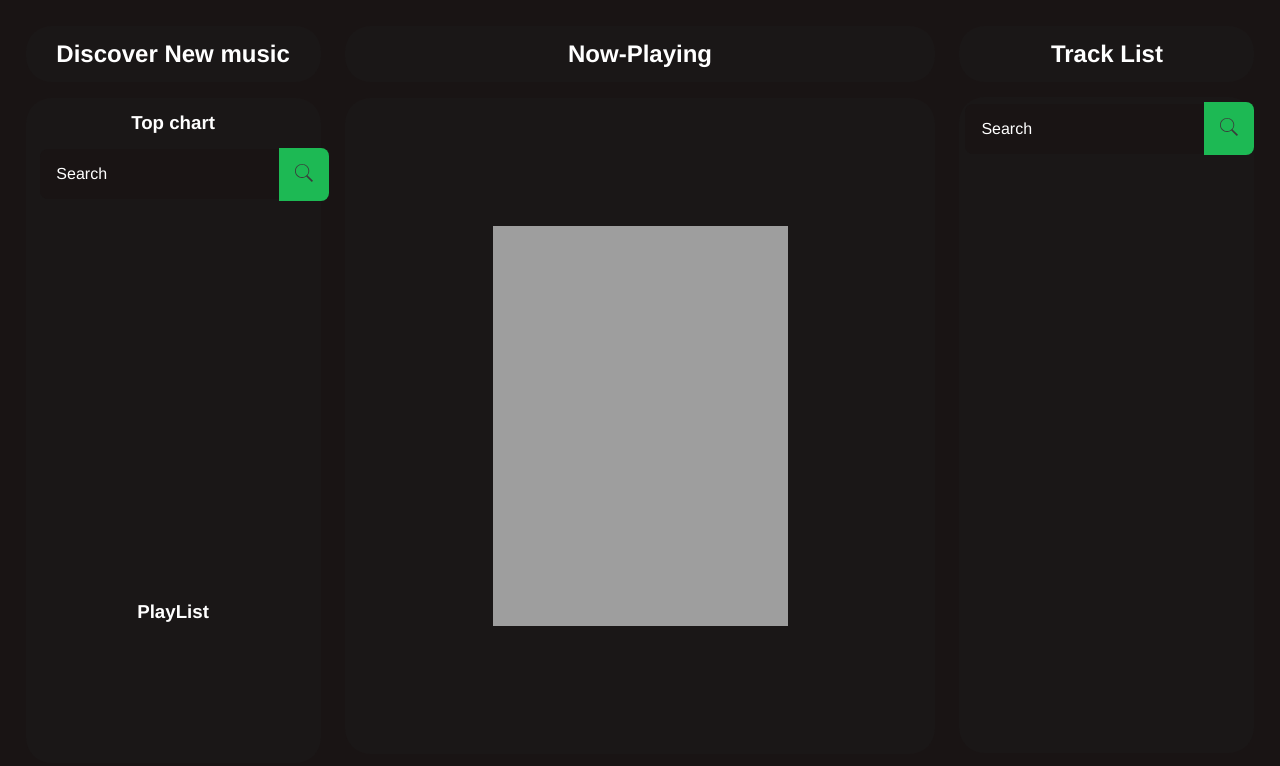
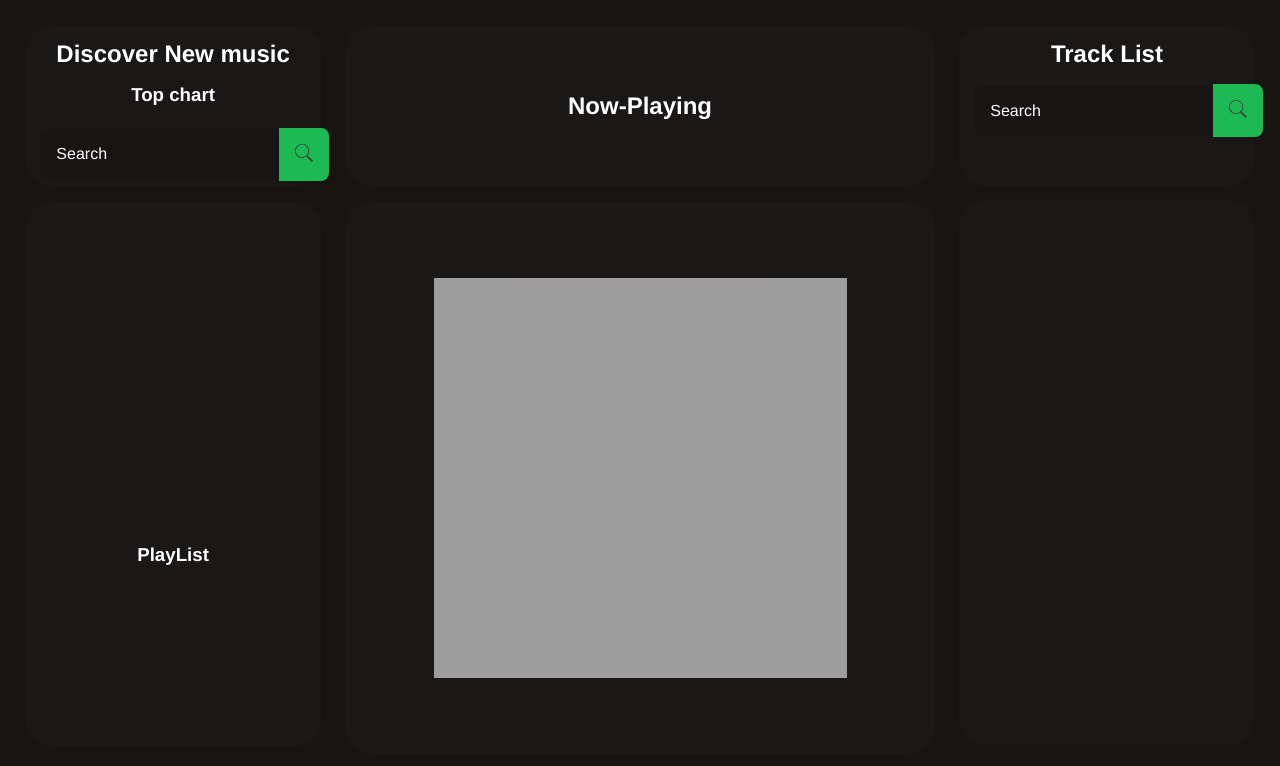
Before and after one commit to DanielEStebanChaconDiaz/proyectoJavaScript, a plain HTML site: page index.html in a window 1280 px wide. Drawn offline with Linux system fonts and the light colour scheme; no server answers.

Commit message:
feat: :lipstick: Se realizaron cambios en el estilo de la web de pc
Realizacion de cambios de estilo en el apartado de pc

```diff
--- a/css/style.css
+++ b/css/style.css
@@ -25,7 +25,6 @@
   display: flex;
   align-items: center;
   justify-content: center;
-  background: var(--clr-gray);
 }
 .medium{
     display: flex;
@@ -69,6 +68,15 @@
     flex-direction: column;
     gap: 5%;
 }
+.left header, .right header, .title{
+  background: var(--clr-gray);
+  border-radius: 25px;
+  padding: 5%;
+  height: 20vh;
+  display: flex;
+  flex-direction: column;
+  gap: 1rem;
+}
 .contenedor{
     display: flex;
     flex-direction: column;
@@ -86,7 +94,7 @@
     display: grid;
     grid-template-columns: repeat(2, 1fr);
     grid-template-rows: repeat(4, 1fr);
-    height: 45vh;
+    height: 40vh;
     width: 100%;
     overflow: auto;
     align-items: center;
@@ -142,7 +150,7 @@
 my-frame{
   background: var(--clr-gray);
   width: 100%;
-  height: 82vh;
+  height: 69vh;
   border-radius: 25px;
   display: flex;
   justify-content: center;
@@ -195,12 +203,12 @@ my-frame{
 .track_music{
   background: var(--clr-gray);
   border-radius: 25px;
-  height: 82vh;
+  height: 68vh;
   padding: 2%;
 }
 .playlist{
   padding: 2%;
-  height: 15vh;
+  height: 20vh;
   border-radius: 25px;
   overflow: auto;
   width: 100%;
@@ -232,12 +240,14 @@ my-frame{
   }
   .right{
     display: none;
+    height: 62vh;
   }
   .medium{
     display: none;
   }
   .trackRecomendations{
     display: none;
+    height: 62vh;
   }
   .album_grande{
     height: 62vh;
--- a/index.html
+++ b/index.html
@@ -11,11 +11,9 @@
     <main class="container">
         <aside class="left">
             <header>
-                <h1 class="title">
+                <h1>
                     Discover New music
                 </h1>
-            </header>
-            <div class="contenedor">
                 <h3 class="topChart">Top chart</h3>
                 <div class="search-header">
                     <input placeholder="Search" class="search-header__input" type="text" />
@@ -34,6 +32,8 @@
                     </svg>
                     </button>
                 </div>
+            </header>
+            <div class="contenedor">
                 <div class="album_grande" id="listarAlbum">
 
                 </div>
@@ -52,10 +52,10 @@
             <my-frame id="frame" uri ="spotify:track:1qp0ptMXNg9hqLH8sk7cc2"></my-frame>
         </aside>
         <aside class="right">
-            <h1 class="title">
-                Track List
-            </h1>
-            <div class="track_music">
+            <header>
+                <h1>
+                    Track List
+                </h1>
                 <div class="search-header">
                     <input placeholder="Search" class="search-header__input" type="text" />
                     <button class="search-header__button">
@@ -73,6 +73,10 @@
                     </svg>
                 </button>
             </div>
+            </header>
+
+            <div class="track_music">
+
             <div class="track_recomendation" id = "listarTrack">
 
             </div>
--- a/js/main.js
+++ b/js/main.js
@@ -26,7 +26,7 @@ class MyFrame extends HTMLElement {
         `;
         if (type == "track"){
             this.shadowRoot.innerHTML = `
-            <iframe class="spotify-iframe" width="50%" height="400" src="https://open.spotify.com/embed/${this.type}/${this.id}" frameborder="0" allowtransparency="true" allow="encrypted-media"></iframe>
+            <iframe class="spotify-iframe" width="70%" height="400" src="https://open.spotify.com/embed/${this.type}/${this.id}" frameborder="0" allowtransparency="true" allow="encrypted-media"></iframe>
         `;
         }
     }
@@ -190,4 +190,4 @@ try {
     }
 } catch (error) {
 	console.error(error);
-}
+};
```
